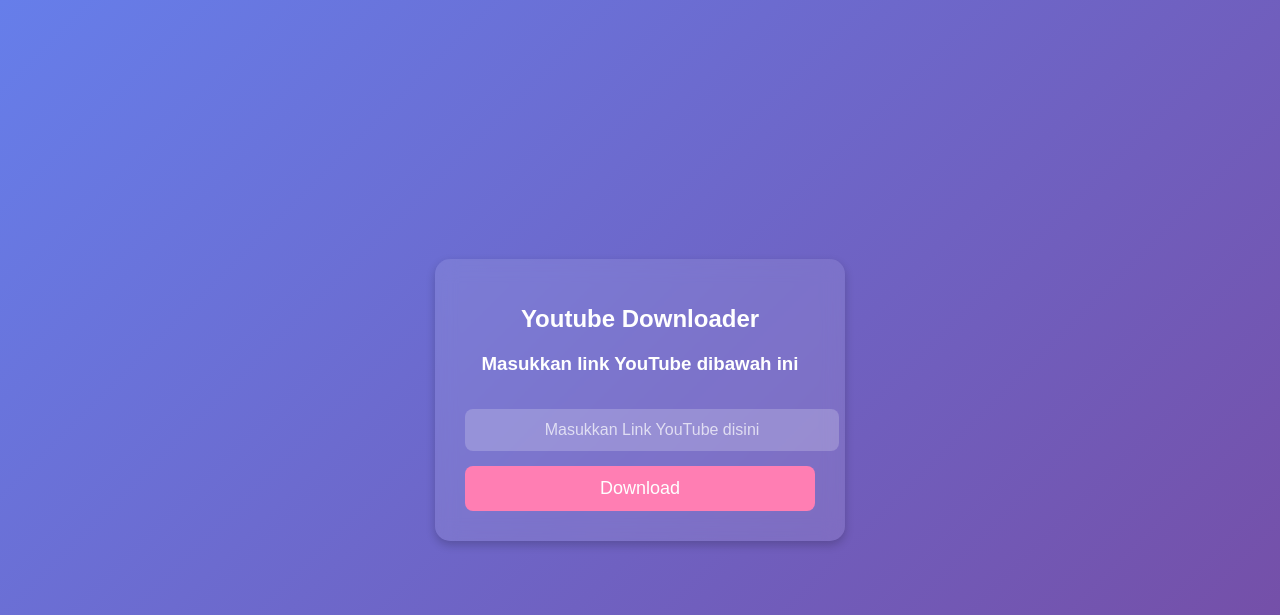
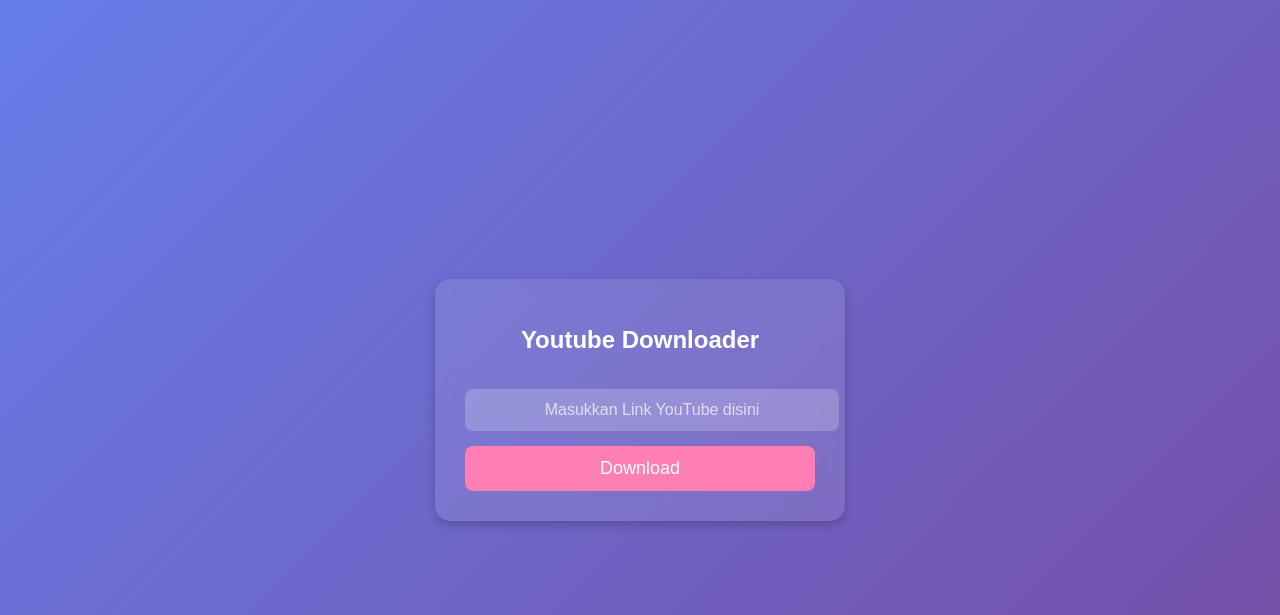
Before and after one commit to NFRamz/YT-Downloader, a Flask app: page / in a window 1280 px wide. Shown: the top 615 px of the page. Run offline with Flask 3, Linux system fonts and the light colour scheme.

Commit message:
Update index.html

```diff
--- a/templates/index.html
+++ b/templates/index.html
@@ -93,7 +93,7 @@
 
     <div class="container">
         <h1>Youtube Downloader </h1>
-        <h3>Masukkan link YouTube dibawah ini</h3>
+
         <form action="/download" method="POST">
             <input type="text" id="url" name="url" placeholder="Masukkan Link YouTube disini" required>
             <button type="submit">Download</button>
```
